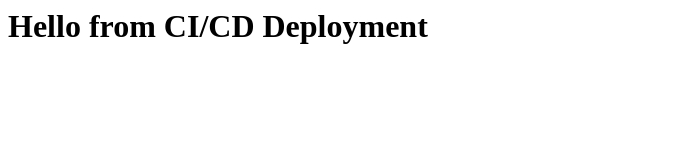
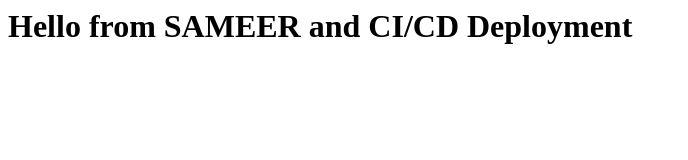
Before and after one commit to sameerr68/my-aws-app, a plain HTML site: page index.html in a window 1280 px wide. Shown: the whole page, without its empty margins (0-688 px from the left). Drawn offline with Linux system fonts and the light colour scheme.

Commit message:
Update index.html

```diff
--- a/index.html
+++ b/index.html
@@ -1 +1 @@
-<h1>Hello from CI/CD Deployment</h1>
+<h1>Hello from SAMEER and CI/CD Deployment</h1>
```
